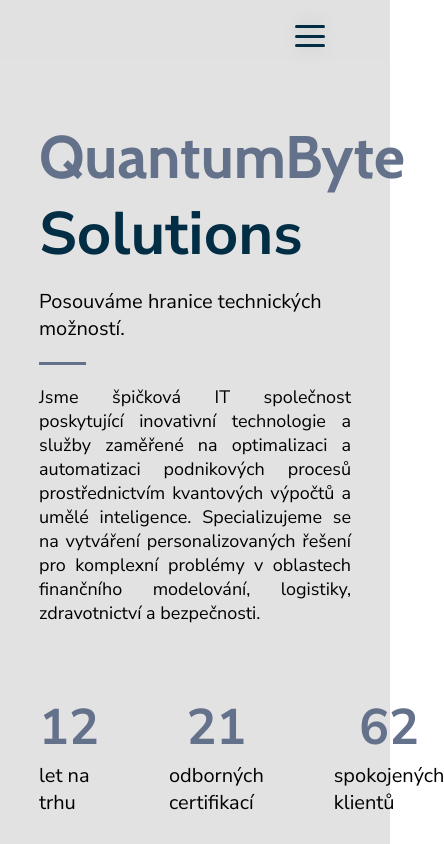
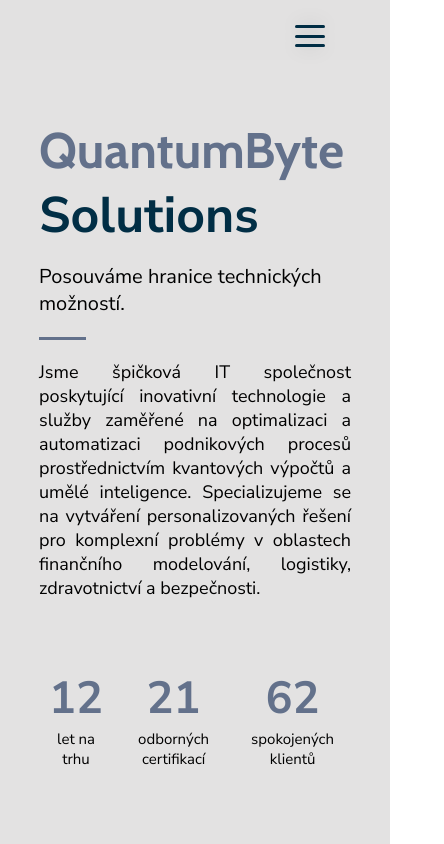
Before and after one commit to terichudejova/quantum-byte-solutions, a React (Vite) app: page / in a window 390 px wide. Shown: the top 844 px of the page, 444 px wide, since content can reach past the window. Built offline with nearby package versions, Linux system fonts and the light colour scheme.

Commit message:
modify font sizes at smaller widths

```diff
--- a/src/index.css
+++ b/src/index.css
@@ -164,6 +164,7 @@ span {
   align-items: center;
   margin-left: var(--size-m);
   margin-right: calc(var(--size-l) * 2);
+  text-align: center;
 }
 
 .counts:nth-of-type(1) {
@@ -522,10 +523,16 @@ span {
   /* ---------------------------------------------------------------- */
 
   /* ABOUT */
-   @media only screen and (max-width: 1420px) {
+  @media only screen and (max-width: 1420px) {
     #robot {
       width: 30rem;
       height: 30rem;
+    }
+  }
+
+  @media only screen and (max-width: 1420px) {
+    .counts-container {
+      width: 160%;
     }
   }
 
@@ -544,21 +551,7 @@ span {
     }
   }
 
-  @media only screen and (max-width: 800px) {
-    #robot {
-      width: 20rem;
-      height: 20rem;
-    }
-  }
-
-  @media only screen and (max-width: 750px) {
-    #robot {
-      width: 18rem;
-      height: 18rem;
-    }
-  }
-
-  @media only screen and (max-width: 720px) {
+  @media only screen and (max-width: 850px) {
     .firstSection-about .leftColumn {
       width: 100%;
     }
@@ -567,7 +560,23 @@ span {
       display: none;
     }
 
+    .counts-container {
+      justify-content: space-between;
+      width: 100%;
+    }
+
+    .counts-container .counts {
+      margin-left: var(--space-xs);
+      margin-right: var(--space-xs);
+    }
   }
+
+  @media only screen and (max-width: 820px) {
+    .counts-container .counts p {
+      font-size: var(--size-s);
+    }
+  }
+
 
 
 
@@ -606,6 +615,10 @@ span {
       flex-direction: column;
       justify-content: start;
       align-items: center;
+    }
+
+    .secondSection-points {
+      margin-top: var(--space-xxl);
     }
   }
 
@@ -755,3 +768,27 @@ span {
       width: 40%;
     }
   }
+
+
+/* ---------------------------------------------------------------- */
+
+
+/* VELIKOST PÍSMA */
+@media only screen and (max-width: 850px) {
+  .firstSection-about h1 {
+    font-size: calc(var(--size-l) * 2);
+  }
+
+  .countUp {
+    font-size: calc(var(--size-s) * 3);
+  }
+}
+
+@media only screen and (max-width: 850px) {
+  .thirdSection-cards h2,
+  .fourthSection-team h2,
+  .fifthSection-recenze h2,
+  .sixthSection-contact h2 {
+    font-size: var(--size-xxxl);
+  }
+}
```
